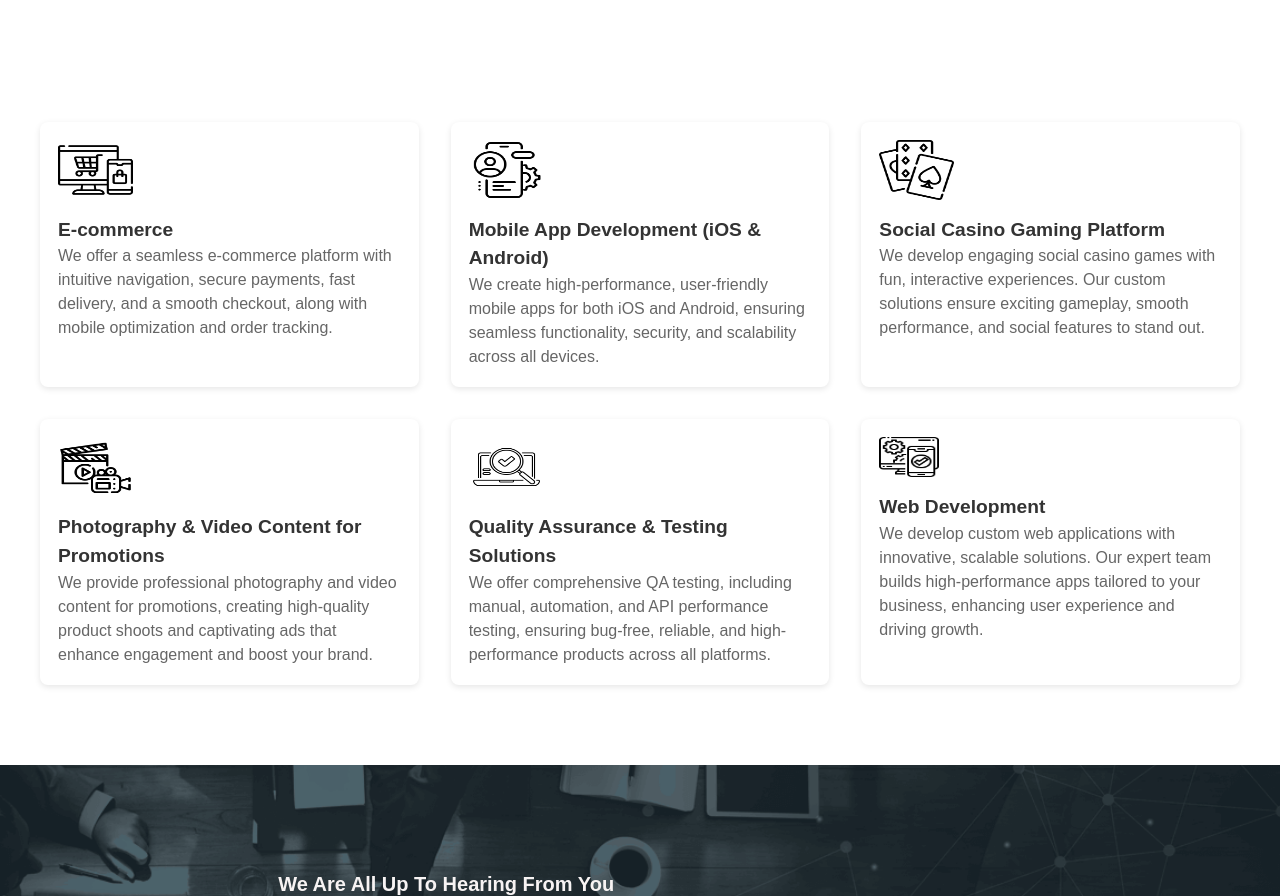
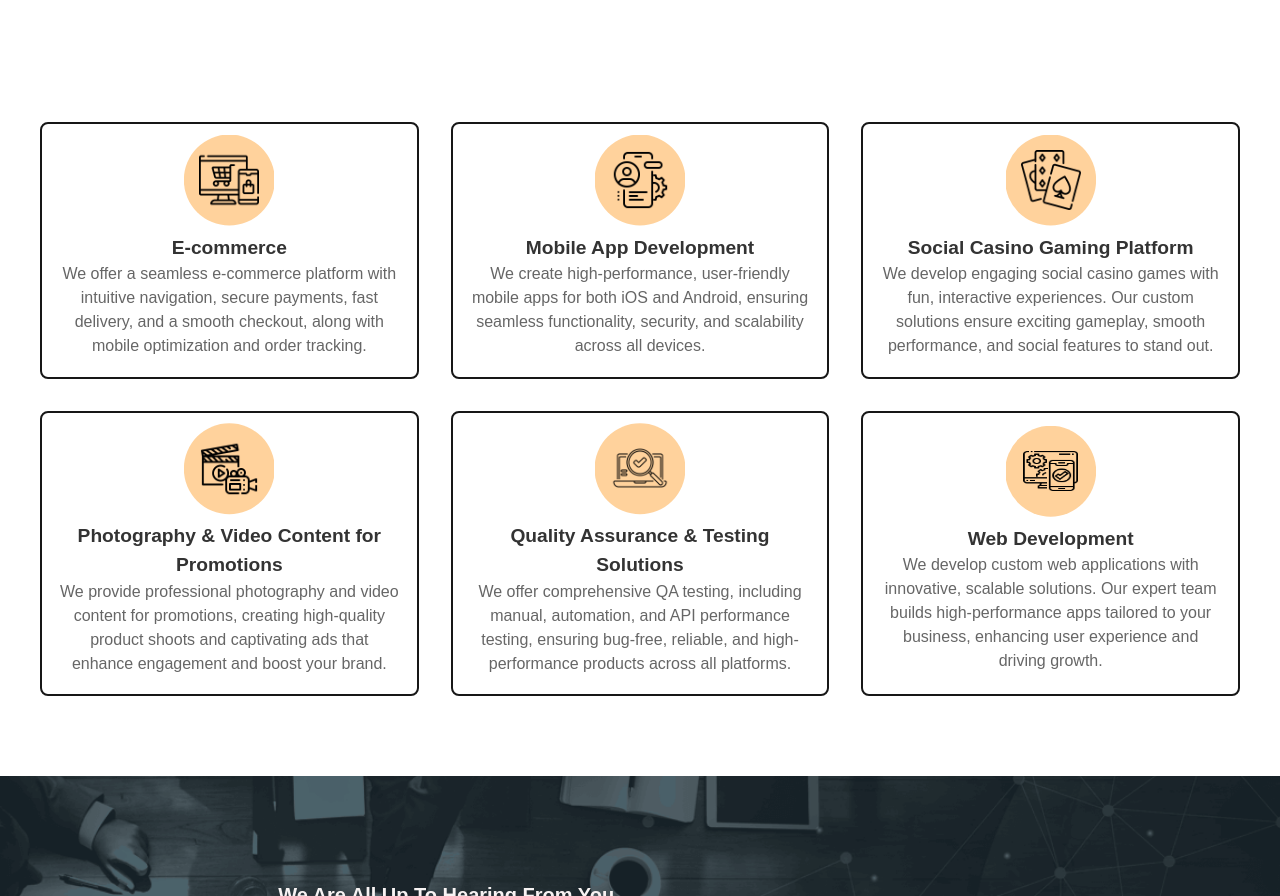
Before and after one commit to Vipul7179/Nextjs_Zinaus, a Next.js app: page / in a window 1280 px wide. Shown: the part 1506-2402 px from the top of the page. Built offline with nearby package versions, Linux system fonts and the light colour scheme.

Commit message:
updated home page -all services card layout

```diff
--- a/src/app/globals.css
+++ b/src/app/globals.css
@@ -479,13 +479,24 @@
   border-radius: 8px;
   padding: 18px;
   display: flex;
-  box-shadow: 0 2px 6px rgba(0, 0, 0, 0.1);
+  /* box-shadow: 0 2px 6px rgba(0, 0, 0, 0.1); */
   transition: transform 0.2s ease;
   flex-direction: column;
+  justify-content: center;
+  align-items: center;
+  text-align: center;
+  border: 2px solid;
+  transition: border-color 0.3s ease, transform 0.3s ease;
 }
 
 .service-box:hover {
   transform: translateY(-3px);
+  border-color: #ff5733;
+}
+
+.service-box:hover .background-shape {
+  /* background-color: #ff5733; */
+  background: linear-gradient(to right, #ff6600, #ff8c00);
 }
 
 .service-icon {
@@ -494,7 +505,33 @@
   margin-bottom: 1rem;
   /* padding-right: 5px; */
   /* margin-right: 10px; */
+  position: relative;
+  z-index: 1;
+  width: 60px;
 }
+
+.service-container {
+  position: relative;
+  display: inline-flex;
+  align-items: center;
+  justify-content: center;
+  width: 90px; /* Adjust based on your design */
+  height: 92px;
+}
+
+.background-shape {
+  position: absolute;
+  width: 100%;
+  height: 100%;
+  background-color: #ffd29c; /* Light pink */
+  clip-path: circle(50%);
+  z-index: 0;
+  margin-bottom: 15px;
+}
+
+/* .background-shape:hover {
+  background-color: #fee;
+} */
 
 .service-title {
   font-size: 1.2rem;
@@ -862,6 +899,7 @@
   }
   .subbannertextbutton {
     margin-bottom: 10px;
+    color: #000000;
   }
 
   .aboutcompany_title {
@@ -1049,16 +1087,15 @@
     z-index: 1000;
   }
   .service-box {
-    flex-direction: row;
+    flex-direction: column;
   }
   .service-icon {
     width: 75px;
     height: 51px;
     margin-bottom: 1rem;
     padding-right: 12px;
-    margin-right: 55px;
+    margin-left: 12px;
   }
 }
-
 @media (max-width: 768px) {
 }
--- a/src/app/page.js
+++ b/src/app/page.js
@@ -27,7 +27,7 @@
        <div>
         <div className="topbanner">
 
-        <video autoPlay loop muted playsInline className="blurred-video">
+        <video autoPlay loop muted playsInline className="blurred-video" >
   <source src="/banner_video.mp4" type="video/mp4" />
 </video>
  {/* Overlay Text */}
@@ -134,7 +134,8 @@
   <div className="services-grid" >
     {/* <!-- Service Box 1 --> */}
     <div className="service-box">
-      <div>
+    <div className="service-container">
+    <div className="background-shape"></div>
     <img src="/Images/online-store.png" alt="ecommerce Icon" className="service-icon" />
 </div>
       <div>
@@ -147,11 +148,13 @@
 
     {/* <!-- Service Box 2 --> */}
     <div className="service-box">
-      <div>
+    <div className="service-container">
+    <div className="background-shape"></div>
     <img src="/Images/ui-design.png" alt="UI Icon" className="service-icon" />
 </div>
+
       <div>
-      <h3 className="service-title">Mobile App Development (iOS & Android)</h3>
+      <h3 className="service-title">Mobile App Development</h3>
       <p className="service-description">
       We create high-performance, user-friendly mobile apps for both iOS and Android, ensuring seamless functionality, security, and scalability across all devices.
       </p>
@@ -160,9 +163,11 @@
 
     {/* <!-- Service Box 3 --> */}
     <div className="service-box">
-      <div>
-      <img src="/Images/cards.png" alt="cards Icon" className="service-icon" />
+    <div className="service-container">
+    <div className="background-shape"></div>
+    <img src="/Images/cards.png" alt="Cards Icon" className="service-icon" />
 </div>
+
       <div>
       <h3 className="service-title">Social Casino Gaming Platform</h3>
       <p className="service-description">
@@ -173,9 +178,11 @@
 
     {/* <!-- Service Box 4 --> */}
     <div className="service-box">
-      <div>
-      <img src="/Images/movie.png" alt="movie Icon" className="service-icon" />
+    <div className="service-container">
+    <div className="background-shape"></div>
+    <img src="/Images/movie.png" alt="Movie Icon" className="service-icon" />
 </div>
+
       <div>
       <h3 className="service-title">Photography & Video Content for Promotions</h3>
       <p className="service-description">
@@ -186,9 +193,11 @@
 
     {/* <!-- Service Box 5 --> */}
     <div className="service-box">
-      <div>
-      <img src="/Images/testing.png" alt="qa Icon" className="service-icon" />
+    <div className="service-container">
+    <div className="background-shape"></div>
+    <img src="/Images/testing.png" alt="QA Icon" className="service-icon" />
 </div>
+
       <div>
       <h3 className="service-title">Quality Assurance & Testing Solutions</h3>
       <p className="service-description">
@@ -199,9 +208,16 @@
 
     {/* <!-- Service Box 6 --> */}
     <div className="service-box">
-      <div>
-      <img src="/Images/app-development.png" alt="aoo dev Icon" className="service-icon" style={{height:"40px", width:"60px"}}/>
+    <div className="service-container">
+    <div className="background-shape"></div>
+    <img
+        src="/Images/app-development.png"
+        alt="App Dev Icon"
+        className="service-icon"
+        style={{ height: "40px", width: "55px" }}
+    />
 </div>
+
       <div>
       <h3 className="service-title">Web Development</h3>
       <p className="service-description">
```
Lines whose indentation alone changed are shown as unchanged.
